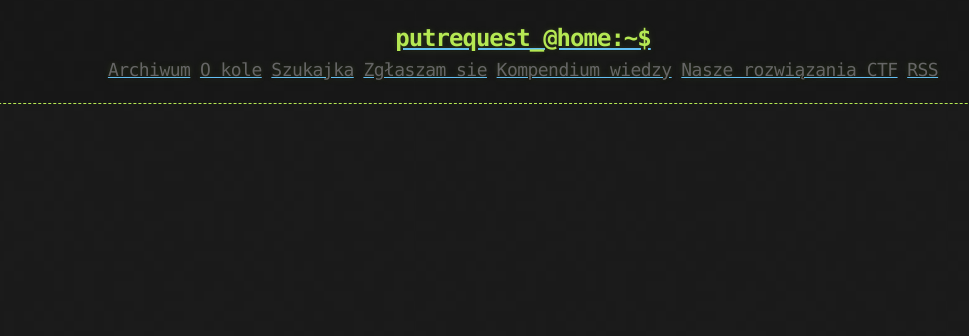
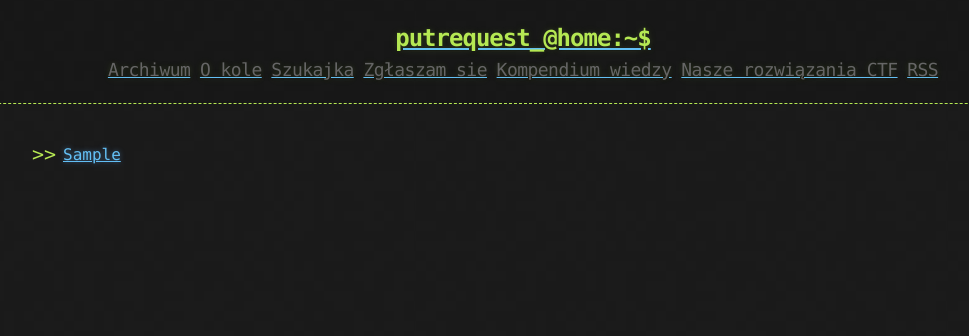
Before and after one commit to tocttou/hacker-blog, a Jekyll site: the page built from solutions.md, in a window 1280 px wide. Shown: the top 336 px of the page, without its empty margins (117-1086 px from the left). Built offline with Jekyll 4.4.1, drawn with Linux system fonts in a browser that asks for light colours.

Commit message:
Compendium and solutions pages

```diff
--- a/solutions.md
+++ b/solutions.md
@@ -4,15 +4,17 @@ title: Kompendium wiedzy
 ---
 
 <section>
-    {%for post in site.posts %}
-      {% unless post.next %}
-        <ul>
-      {% endunless %}
-      {% else %}
-        {% if post.categories contains "Rozwiązania" %}
-          <h3>{{post.title}}</h3>
-          {{post.content}}
-        {% endif %}
-    {% endfor %}
-    </ul>
+  {% if site.posts[0] %}
+  <ul>
+  {% for post in site.posts %}
+    {% if post.categories contains "Solutions" %}
+      <li>
+        <a href="{{ post.url | prepend: site.baseurl | replace: '//', '/' }}">
+          {{ post.title }}
+        </a>
+      </li>
+    {% endif %}
+  {% endfor %}
+  </ul>
+  {% endif %}
 </section>
```
Also changed, not shown: _posts/2022-06-28-cat.md (+1 -1 lines), _posts/2022-06-28-sample_solution.md (+1 -1 lines), compendium.md (+13 -11 lines).
